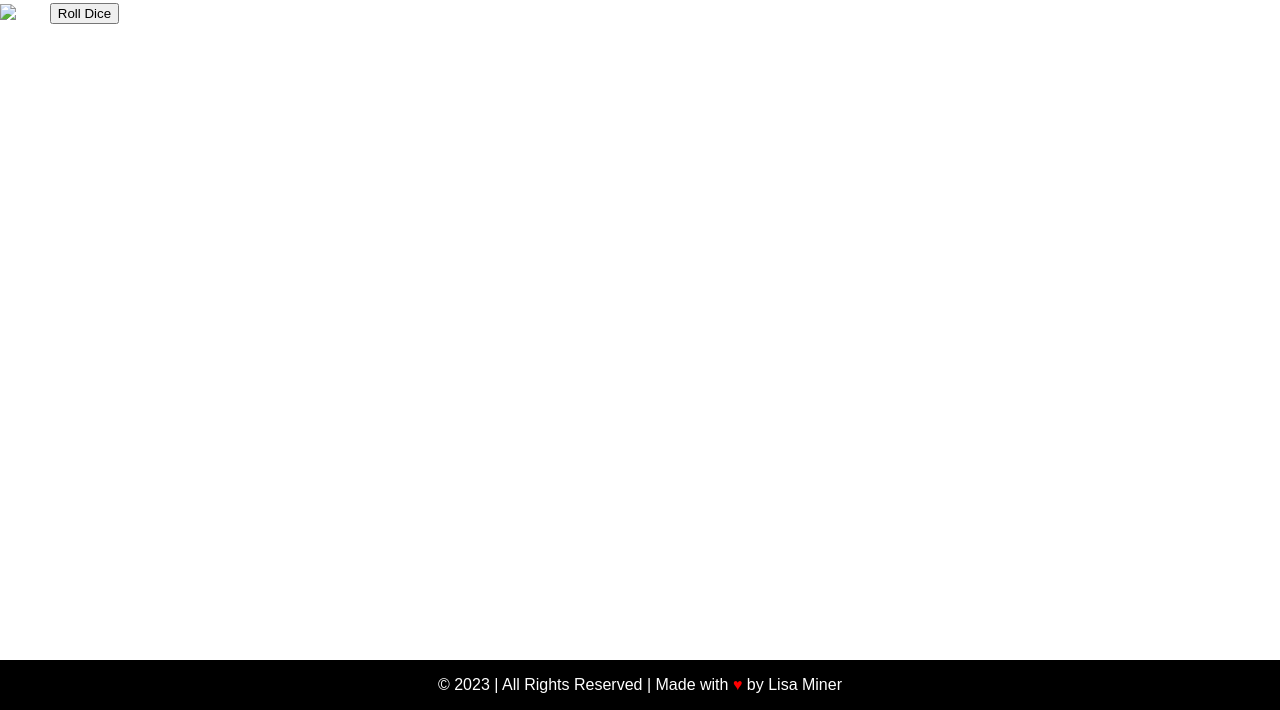
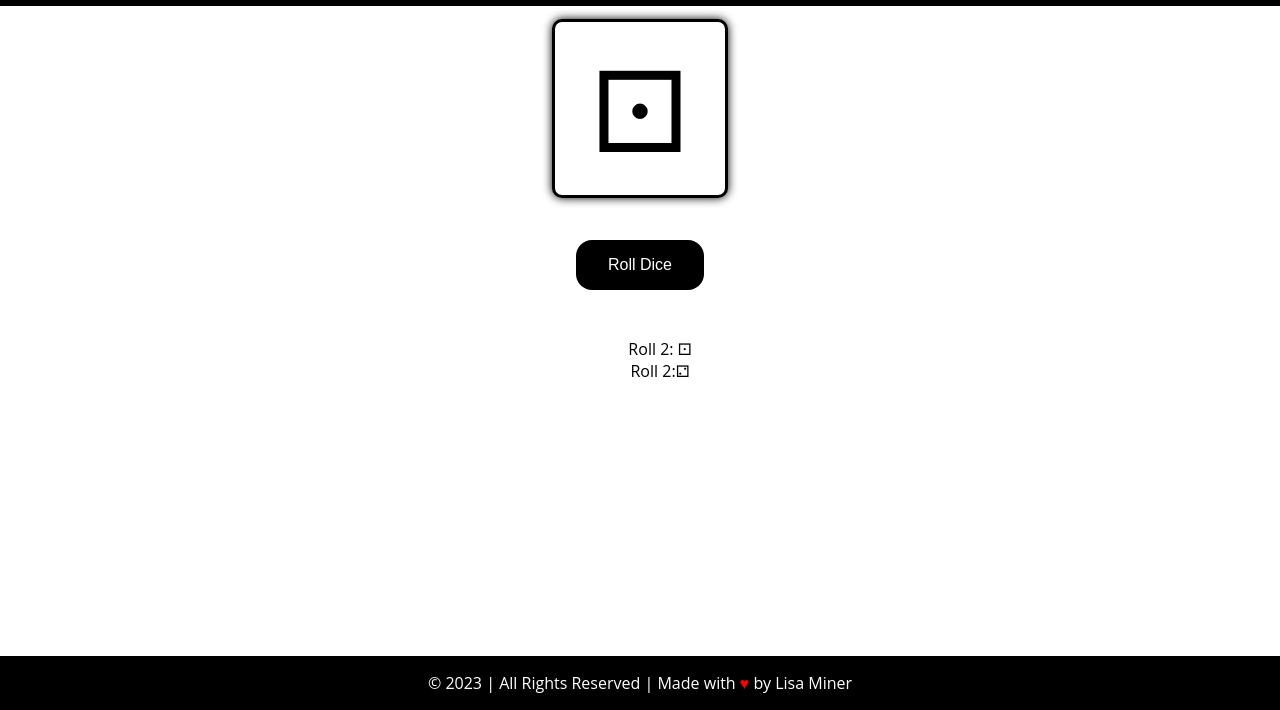
Before and after one commit to midnightmoet/Dice-Roll-Simulator, a plain HTML site: page index.html in a window 1280 px wide. Shown: the part 90-800 px from the top of the page. Drawn offline with Linux system fonts and the light colour scheme.

Commit message:
working on styling and saving along the way

```diff
--- a/index.html
+++ b/index.html
@@ -12,8 +12,12 @@
         <header>
             <h1>Dice Roll Simulator</h1>
         </header>
-        <img src="images/dice.png" alt="dice" id="dice">
-        <button type="submit" class="btn" id="btn">Roll Dice</button>
+        <div class="dice" id="dice">&#9856;</div>
+        <button type="submit" id="roll-button">Roll Dice</button>
+        <ul id="roll-history">
+            <li>Roll 2: <span>&#9856;</span></li>
+            <li>Roll 2:<span>&#9857;</span></li>
+        </ul>
     </div>
     <footer class="footer">
         <p>&copy; 2023 | All Rights Reserved | Made with <span class="heart">&hearts;</span> by <a href="https://www.linkedin.com/in/lisachampagne/" target="_blank">Lisa Miner</a></p>
--- a/style.css
+++ b/style.css
@@ -1,12 +1,14 @@
 body {
-    font-family: Arial, Helvetica, sans-serif;
+    font-family: "Open Sans", sans-serif;
+    text-align: center;
     background: white;
-    color: #ffffff;
-    margin: 0;
-    padding: 0;
+    color: black;
+    margin: 0px;
+    padding: 0px;
 }
 
-header {
+header{
+    font-size: 1rem;
     background: #000000;
     color: #ffffff;
     text-align: center;
@@ -15,6 +17,38 @@ header {
     border-bottom: #ffffff 3px solid;
 }
 
+.dice {
+    font-size: 7rem;
+    width: 80%;
+    max-width: 150px;
+    margin: 10px auto;
+    padding: 10px;
+    border: #000000 3px solid;
+    box-shadow: 0px 0px 10px #000000;
+    border-radius: 10px;
+    background: #ffffff;
+}
+
+#roll-history {
+    list-style: none;
+}
+
+button {
+    font-size: 1rem;
+    background: #000000;
+    border: none;
+    color: #ffffff;
+    border-radius: 1rem;
+    padding: 1rem 2rem;
+    margin: 2rem 2rem;
+    cursor: pointer;
+    transition: background 0.3s ease-in-out;
+}
+
+button:hover {
+    background: limegreen;
+    color: white;
+}
 
 /* FOOTER I CAN USE AS A STAPLE ON FUTURE PROJECTS */
 .footer {
```
Also changed, not shown: 1 other file.
